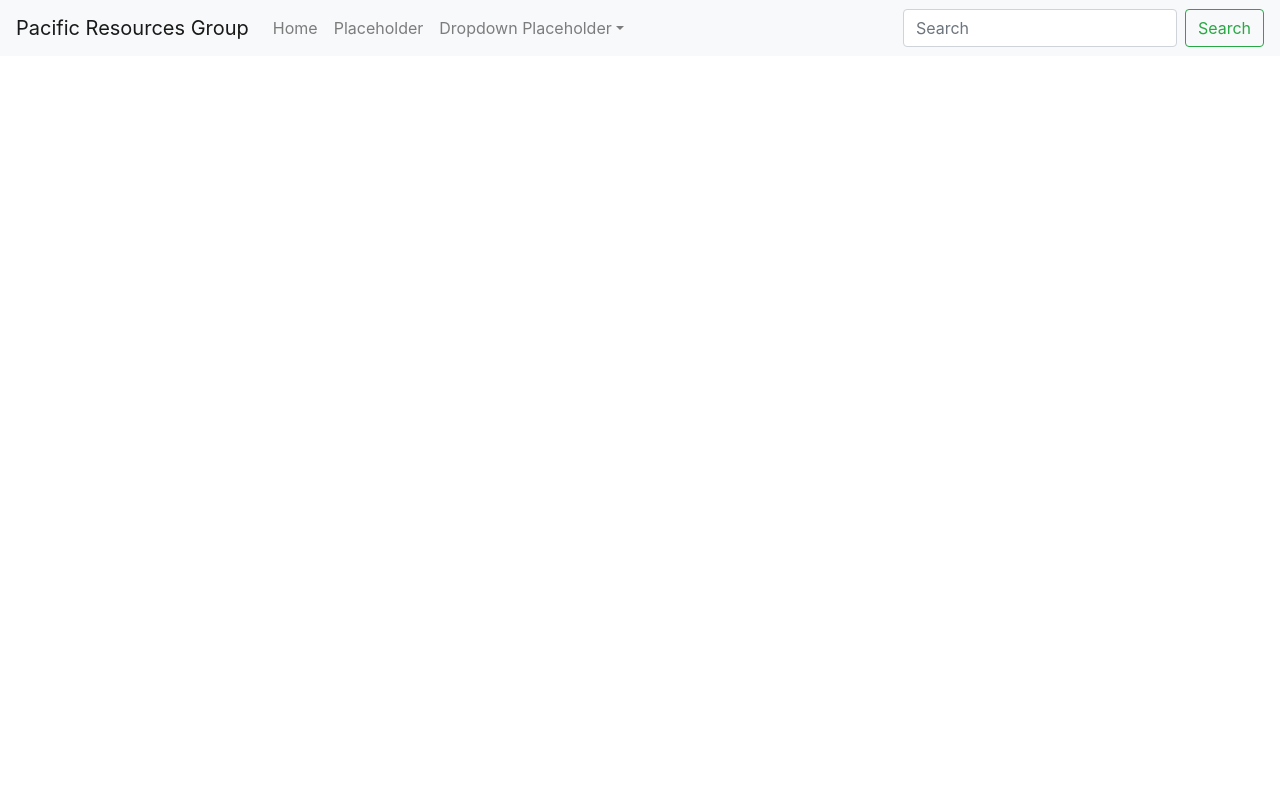
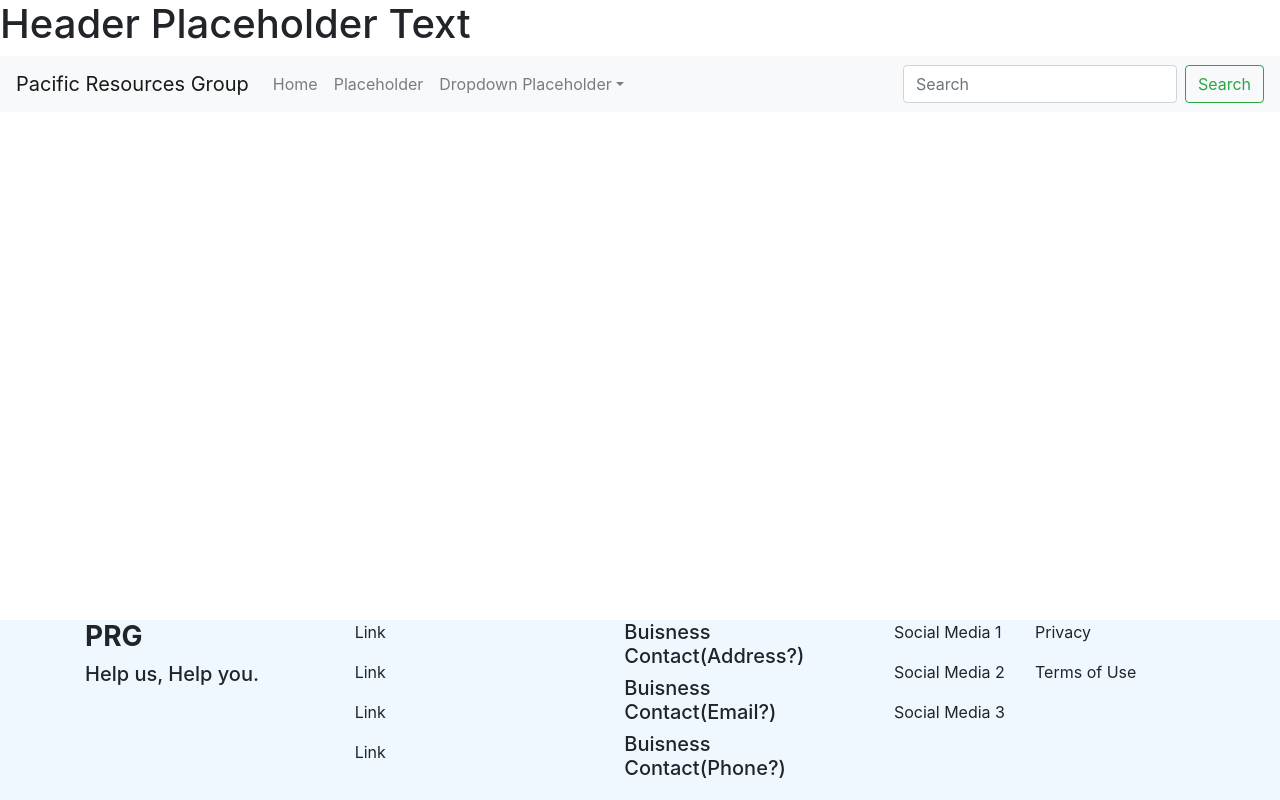
Before and after one commit to jamisoncozart/Pacific-Resources-Group, a React (Create React App) app: page / in a window 1280 px wide. Built offline with nearby package versions, Linux system fonts and the light colour scheme.

Commit message:
Add links to Header and Footer

```diff
--- a/src/Components/App.js
+++ b/src/Components/App.js
@@ -1,12 +1,16 @@
 import React from 'react';
-import NavBar from './Shared/NavBar'
+import NavBar from './Shared/NavBar';
+import Header from './Shared/Header';
+import Footer from './Shared/Footer';
 import { BrowserRouter as Router, Switch, Route } from "react-router-dom";
 import '../App.css';
 
 function App() {
   return(
     <Router>
+      <Header />
       <NavBar />
+      <Footer />
     </Router>
   )
 }
```
